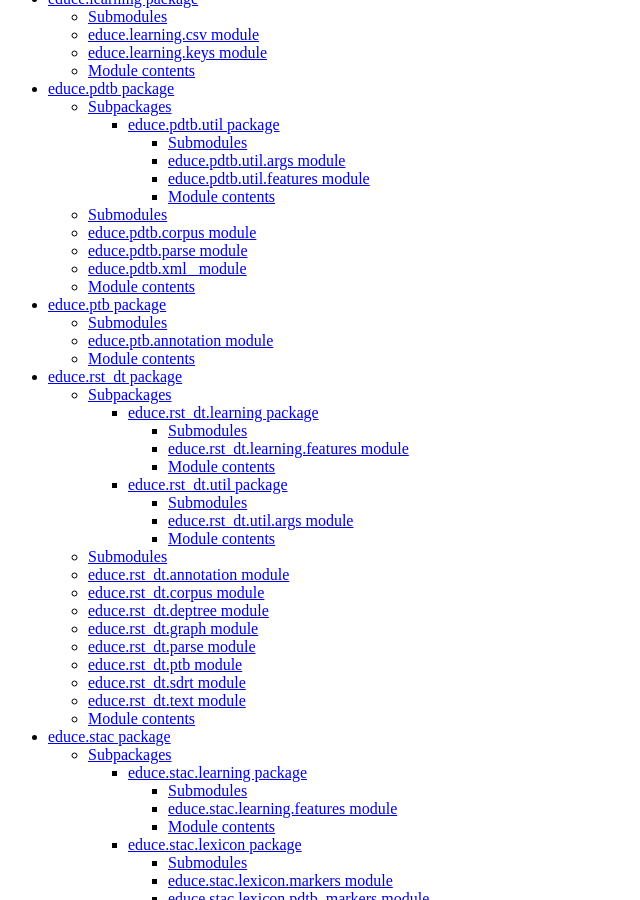
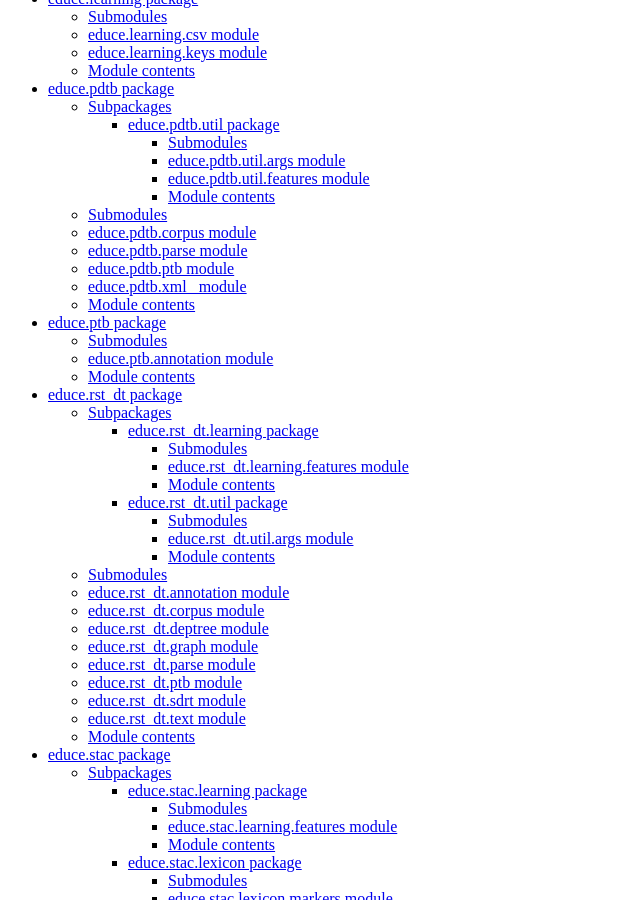
Before and after one commit to irit-melodi/educe, a Sphinx documentation site: the page built from docs/api-doc/educe.rst, in a window 1280 px wide and 900 px high, scrolled down 435 px. Shown: the whole window, without its empty margins (0-640 px from the left). Built offline with Sphinx 7.4.7, drawn with Linux system fonts in a browser that asks for light colours.

Commit message:
api-doc for educe.pdtb.ptb

```diff
--- a/docs/api-doc/educe.pdtb.rst
+++ b/docs/api-doc/educe.pdtb.rst
@@ -27,6 +27,14 @@ educe.pdtb.parse module
     :undoc-members:
     :show-inheritance:
 
+educe.pdtb.ptb module
+---------------------
+
+.. automodule:: educe.pdtb.ptb
+    :members:
+    :undoc-members:
+    :show-inheritance:
+
 educe.pdtb.xml_ module
 ----------------------
 
```
